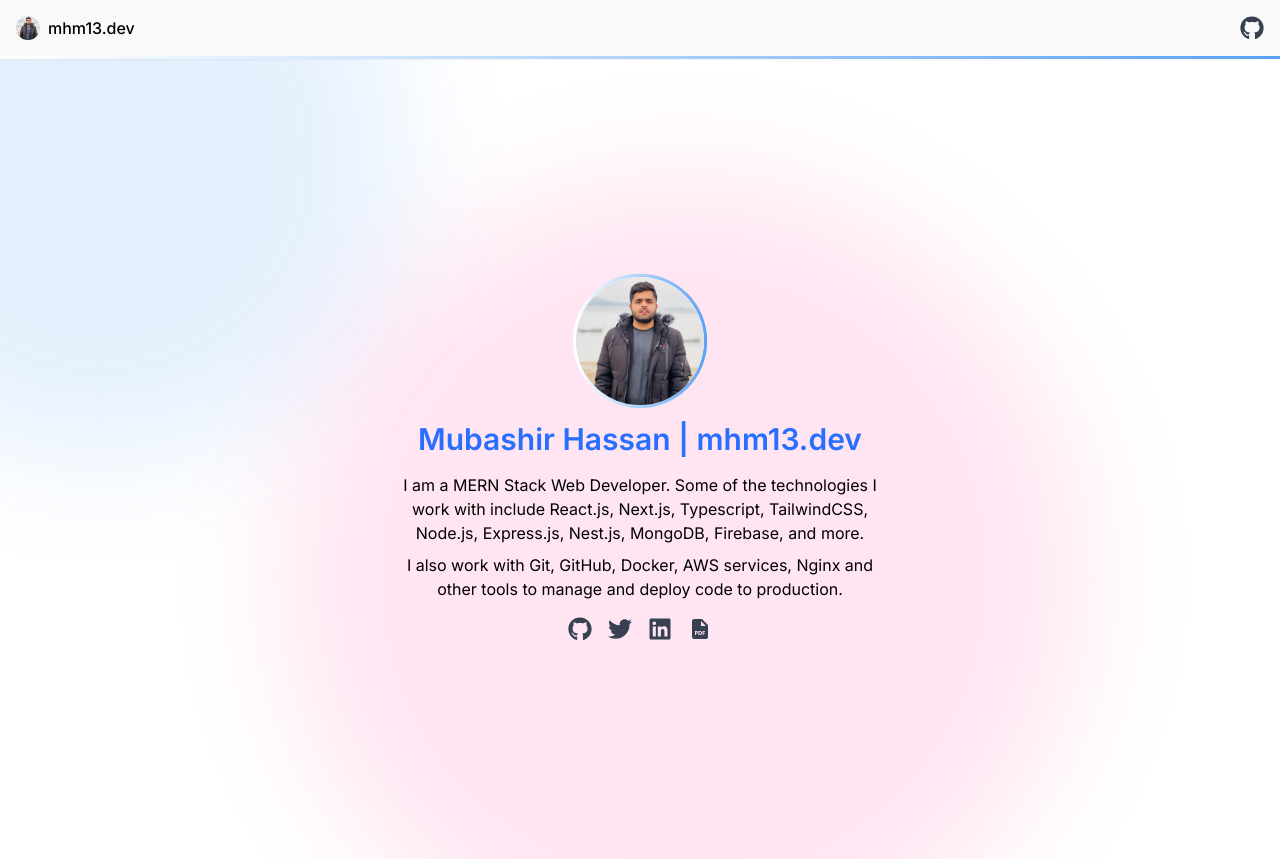
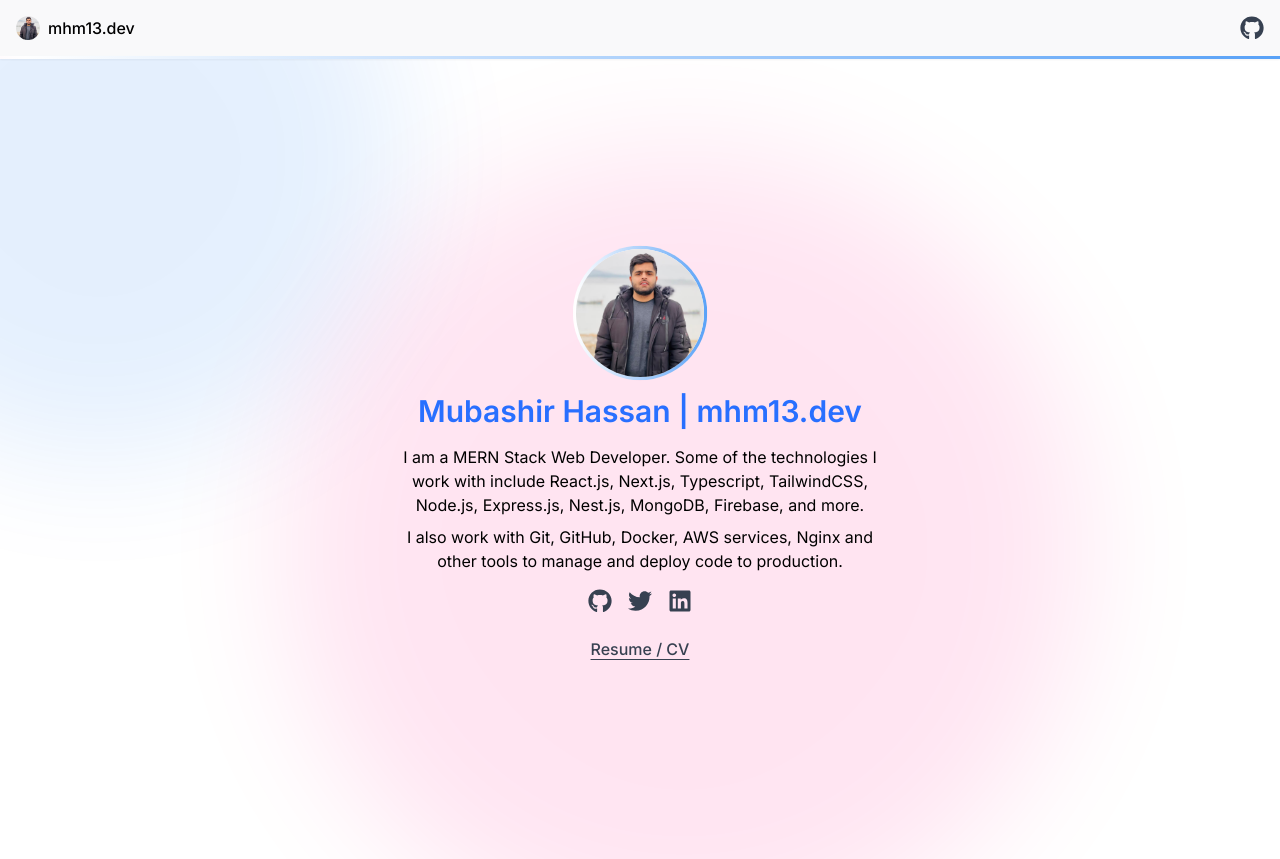
Before and after one commit to mhm13dev/mhm13.dev, a Next.js app: page / in a window 1280 px wide. Built offline with nearby package versions, Linux system fonts and the light colour scheme.

Commit message:
feat: removed resume icon and added link

```diff
--- a/components/meta.tsx
+++ b/components/meta.tsx
@@ -58,7 +58,7 @@ interface Props {
 }
 
 const description =
-  "I am a MERN Stack Web Developer. Some of the technologies I work with include ReactJS, NextJS, Typescript, TailwindCSS, NodeJS, Express, MongoDB, Firebase, and more. I also work with Git, GitHub, Docker, VPS Servers, Nginx and more.";
+  "I am a MERN Stack Web Developer. Some of the technologies I work with include React.js, Next.js, Typescript, TailwindCSS, Node.js, Express.js, Nest.js, MongoDB, Firebase, and more. I also work with Git, GitHub, Docker, AWS services, Nginx and other tools to manage and deploy code to production.";
 
 const defaultMetaData: Required<Props> = {
   title: "Mubashir Hassan - MERN Stack Web Developer | mhm13.dev",
--- a/components/social.links.tsx
+++ b/components/social.links.tsx
@@ -1,5 +1,4 @@
 import { FaGithub, FaLinkedin, FaTwitter } from "react-icons/fa";
-import { BiSolidFilePdf } from "react-icons/bi";
 
 const SocialLinks = ({ className = "" }) => {
   return (
@@ -32,14 +31,6 @@ const SocialLinks = ({ className = "" }) => {
       >
         <FaLinkedin className="w-6 h-6 text-gray-700 hover:text-ie-blue" />
       </a>
-      <a
-        href="https://bit.ly/mern-cv-mhm13dev"
-        target="_blank"
-        rel="noreferrer noopener"
-        title="Resume"
-      >
-        <BiSolidFilePdf className="w-6 h-6 text-gray-700 hover:text-ie-blue" />
-      </a>
     </div>
   );
 };
--- a/pages/index.tsx
+++ b/pages/index.tsx
@@ -62,6 +62,16 @@ export default function Home() {
               </p>
             </div>
             <SocialLinks className="mt-4" />
+            <div className="text-center mt-4">
+              <a
+                href="https://bit.ly/mern-cv-mhm13dev"
+                target="_blank"
+                rel="noreferrer noopener"
+                className="inline-block text-center text-gray-700 hover:text-ie-blue rounded px-4 py-2 underline underline-offset-4 font-medium"
+              >
+                Resume / CV
+              </a>
+            </div>
           </div>
         </div>
       </div>
```
